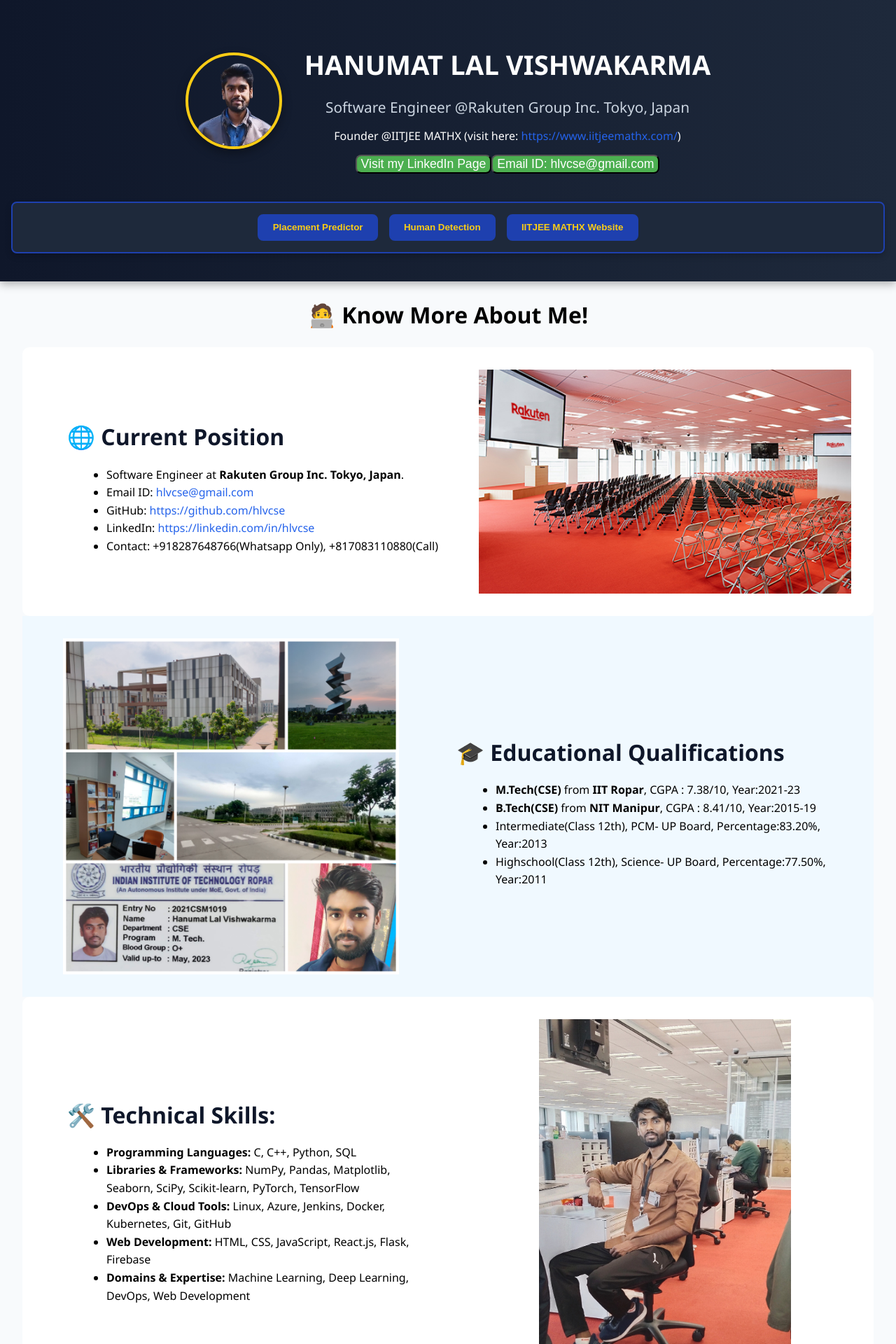
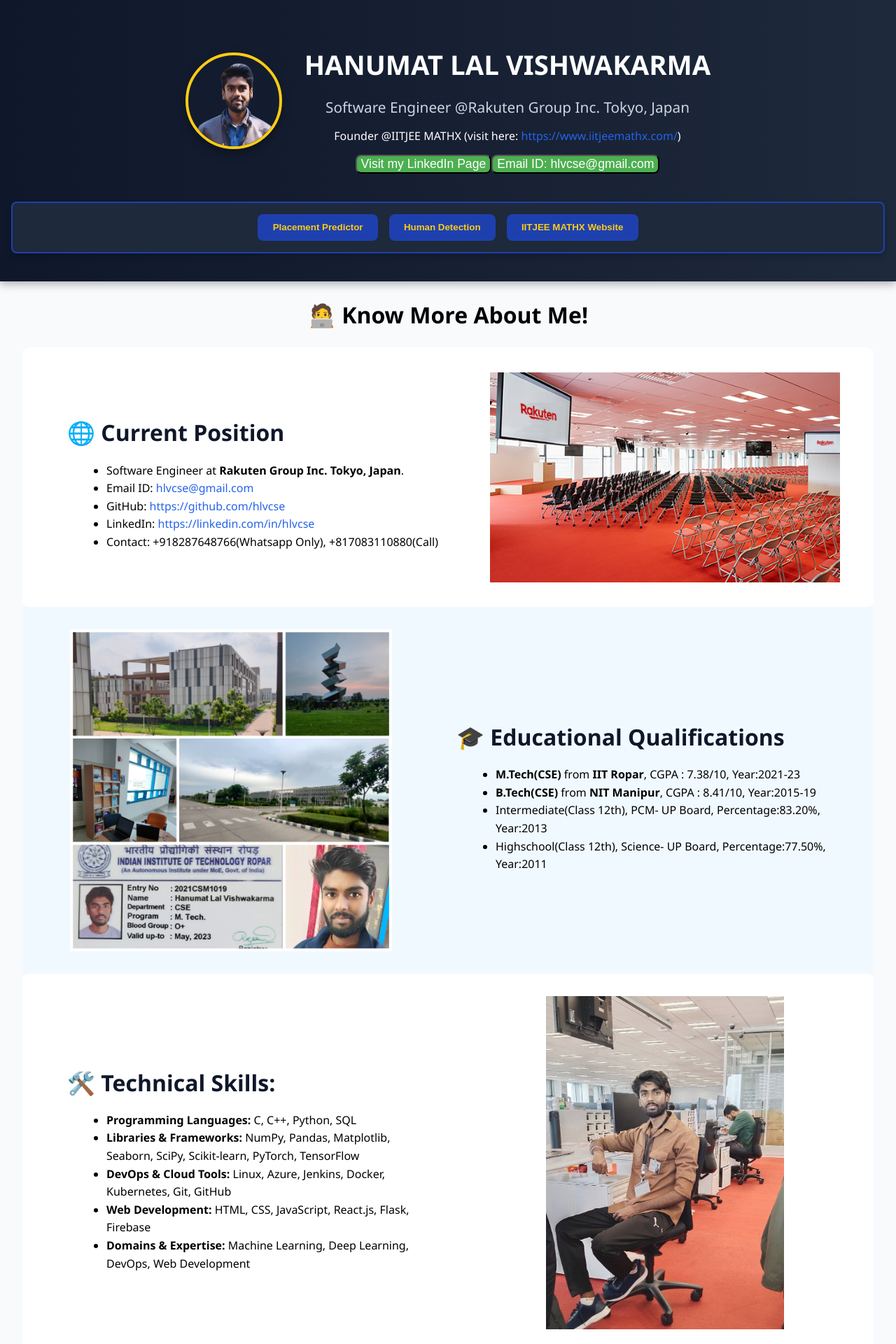
Before and after one commit to wenvhlv/wenvhlv, a React (Create React App) app: page / in a window 1280 px wide. Shown: the top 1920 px of the page at 70% size. Built offline with nearby package versions, Linux system fonts and the light colour scheme.

Commit message:
responsiveness home image

```diff
--- a/src/pages/Home.css
+++ b/src/pages/Home.css
@@ -47,20 +47,20 @@
 }
 
 .image-style {
-  width: 100%; /* Make images responsive */
-  max-width: 600px; /* Keep a max-width for larger screens */
+  width: 95%; /* Make images responsive */
+  max-width: 500px; /* Keep a max-width for larger screens */
   height: auto;
 }
 
 .image-style2 {
-  width: 100%; /* Make images responsive */
-  max-width: 480px; /* Keep a max-width for larger screens */
+  width: 95%; /* Make images responsive */
+  max-width: 460px; /* Keep a max-width for larger screens */
   height: auto;
 }
 
 .image-myself {
-  width: 100%; /* Make images responsive */
-  max-width: 360px; /* Keep a max-width for larger screens */
+  width: 95%; /* Make images responsive */
+  max-width: 340px; /* Keep a max-width for larger screens */
   height: auto;
 }
 
@@ -218,6 +218,6 @@
   .image-myself,
   .image-style3 {
     max-width: 70%; /* Make images take up 100% of their container's width */
-    max-height: 70%; /* Maintain aspect ratio */
+    height: auto; /* Maintain aspect ratio */
   }
 }
```
